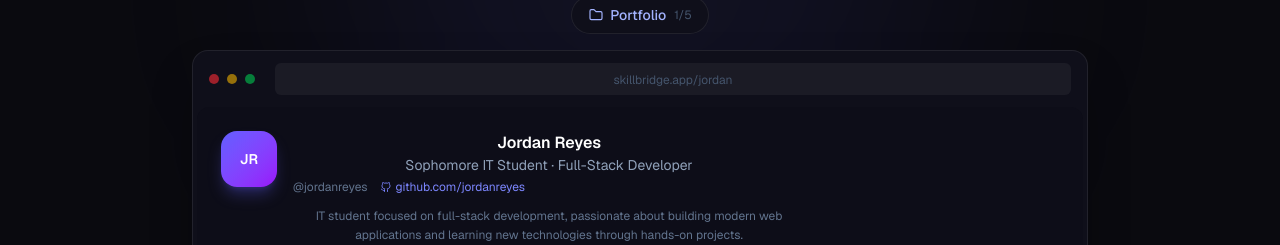
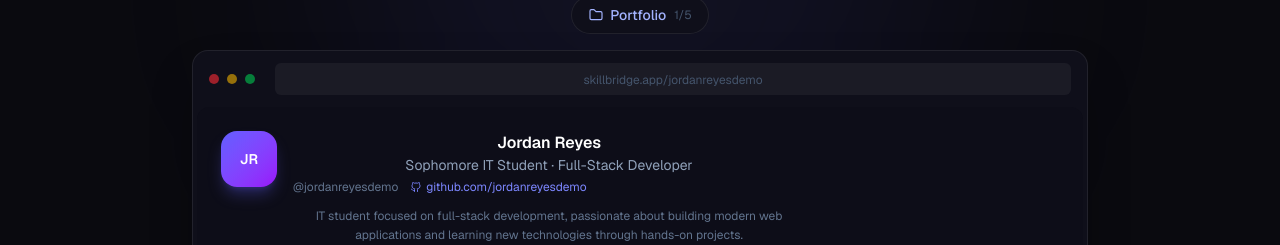
Before and after one commit to Alenlen1/Skillbridge, a Next.js app in the folder frontend/: page / in a window 1280 px wide. Shown: the part 638-883 px from the top of the page. Built offline with nearby package versions, Linux system fonts and the light colour scheme.

Commit message:
update jordan demo

```diff
--- a/frontend/app/ProductPreview.tsx
+++ b/frontend/app/ProductPreview.tsx
@@ -102,10 +102,10 @@ function PortfolioPreview() {
             Sophomore IT Student · Full-Stack Developer
           </p>
           <div className="mt-1 flex flex-wrap items-center gap-x-3 gap-y-1 text-xs text-slate-500">
-            <span>@jordanreyes</span>
+            <span>@jordanreyesdemo</span>
             <span className="flex items-center gap-1 text-indigo-400">
               <IconBrandGithub size={12} stroke={1.75} />
-              github.com/jordanreyes
+              github.com/jordanreyesdemo
             </span>
           </div>
           <p className="mt-3 max-w-lg text-xs leading-relaxed text-slate-500">
@@ -192,7 +192,7 @@ function ResumePreview() {
           Sophomore IT Student · Full-Stack Developer
         </p>
         <p className="mt-1 text-[11px] text-slate-500">
-          jordan.reyes@email.com · Manila, Philippines · skillbridge.app/jordan
+          jordan.reyesdemo@email.com · Manila, Philippines · skillbridge.app/jordandemo
         </p>
 
         <div className="my-3 h-px bg-slate-200" />
@@ -505,7 +505,7 @@ const previewMap: Record<TabId, React.ComponentType> = {
 };
 
 const urlMap: Record<TabId, string> = {
-  portfolio: "skillbridge.app/jordan",
+  portfolio: "skillbridge.app/jordanreyesdemo",
   resume: "skillbridge.app/jordan/resume",
   certificates: "skillbridge.app/jordan/certificates",
   tracker: "skillbridge.app/jordan/tracker",
```
